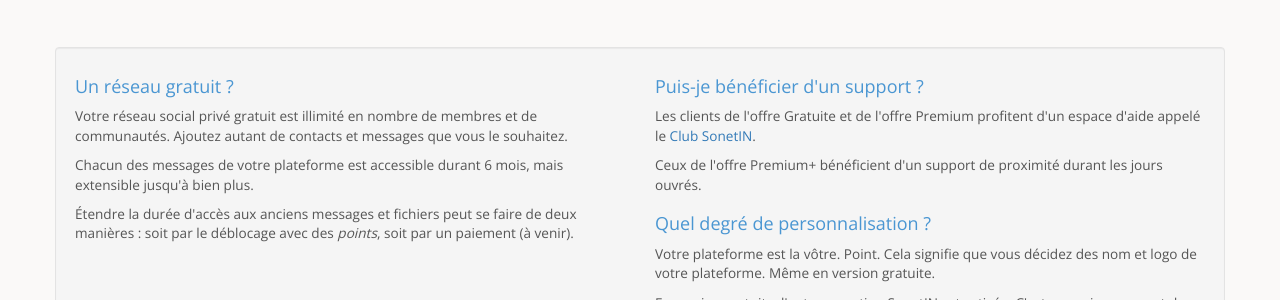
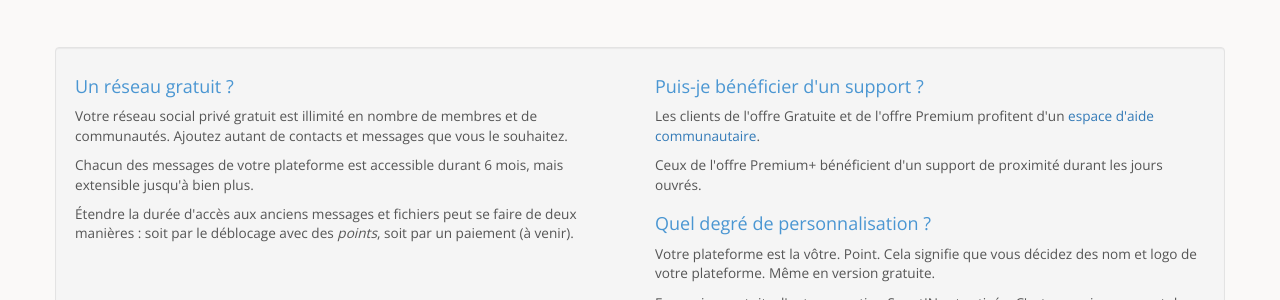
Before and after one commit to sonetin/sonetin.github.io, a Jekyll site: the page built from fr/pricing.html, in a window 1280 px wide and 900 px high, scrolled down 724 px. Shown: the part 207-507 px from the top of the window. Built offline with Jekyll 4.4.1, drawn with Linux system fonts in a browser that asks for light colours; nearby versions of some CDN libraries; Markdown is read by kramdown in place of the engine named in the settings; a script that is not in the unit is left out; comment, search, counter and statistics services are not loaded.

Commit message:
Update pricing.html
Club SonetIN -> espace d'aide communautaire

```diff
--- a/fr/pricing.html
+++ b/fr/pricing.html
@@ -126,7 +126,7 @@ faq:
   - id: support
     question: Puis-je bénéficier d'un support ?
     body: |
-      <p>Les clients de l'offre Gratuite et de l'offre Premium profitent d'un espace d'aide appelé le <a href="https://club.sonetin.com">Club SonetIN</a>.</p>
+      <p>Les clients de l'offre Gratuite et de l'offre Premium profitent d'un <a href="https://club.sonetin.com">espace d'aide communautaire</a>.</p>
       <p>Ceux de l'offre Premium+ bénéficient d'un support de proximité durant les jours ouvrés.</p>
   - id: customization
     question: Quel degré de personnalisation ?
```
